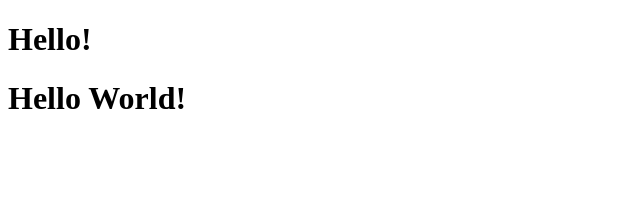
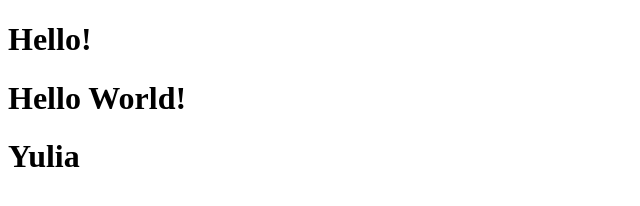
Before and after one commit to YuliaChachina/Project, a plain HTML site: page index.html in a window 1280 px wide. Shown: the whole page, without its empty margins (0-640 px from the left). Drawn offline with Linux system fonts and the light colour scheme.

Commit message:
add Yulia

```diff
--- a/index.html
+++ b/index.html
@@ -9,5 +9,6 @@
 <body>
 <h1>Hello!</h1>
 <h1>Hello World!</h1>
+<h1>Yulia</h1>
 </body>
 </html>
```
Also changed, not shown: 1 other file.
